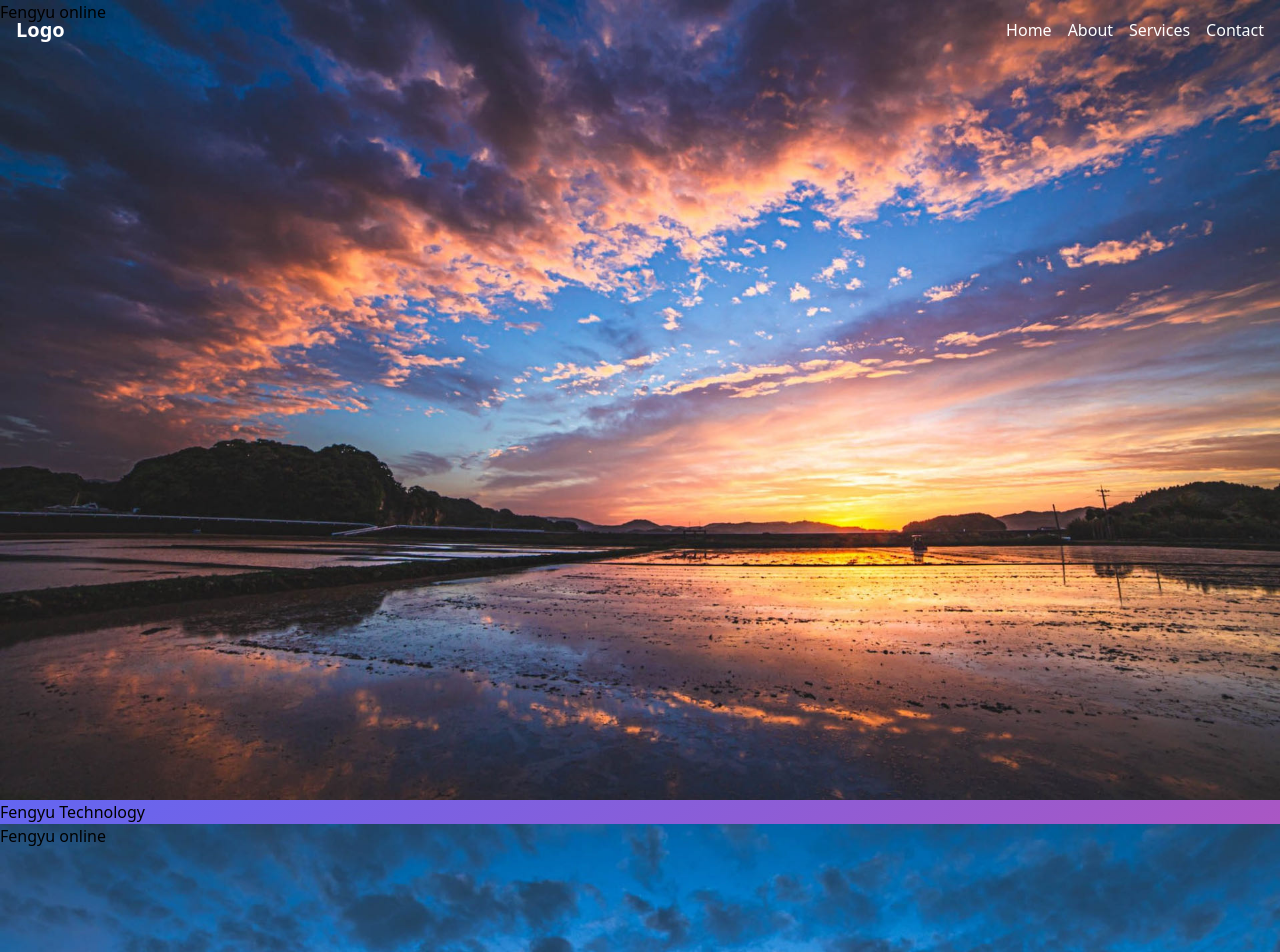
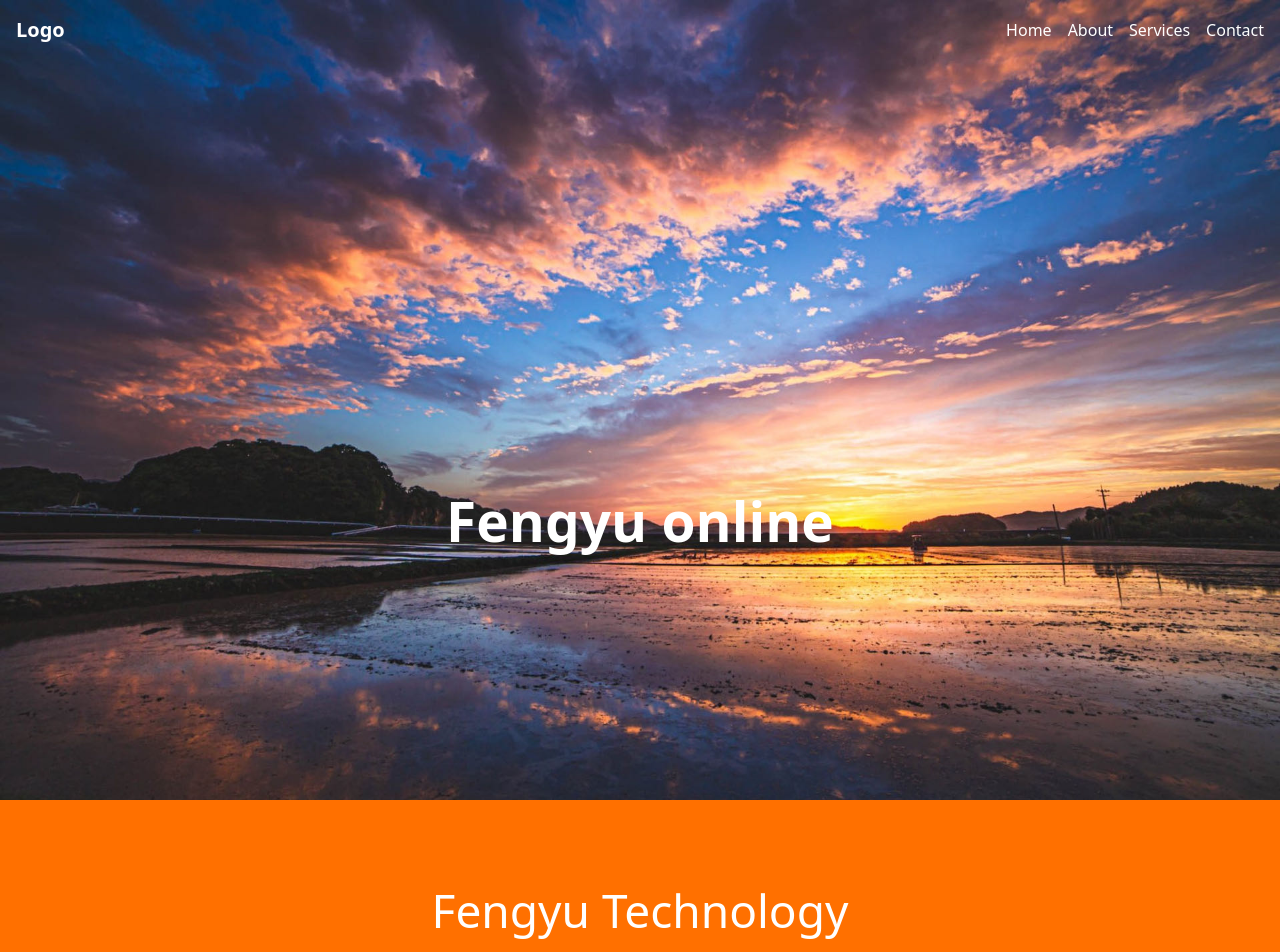
Before and after one commit to fankuneee/tiny-hongshu, a Next.js app: page / in a window 1280 px wide. Shown: the top 952 px of the page. Built offline with nearby package versions, Linux system fonts and the light colour scheme.

Commit message:
feat: css补充

```diff
--- a/src/app/globals.css
+++ b/src/app/globals.css
@@ -25,3 +25,20 @@ body {
     )
     rgb(var(--background-start-rgb));
 }
+
+.wd{
+  position: relative;
+  top: 480px;
+  text-align: center;
+  font-size: 55px;
+  color:#fff;
+  font-weight:bolder ;
+}
+.bd{
+  height:220px;
+  line-height: 220px;
+  background-color: #ff7000;
+  text-align: center;
+  font-size:46px;
+  color:white;
+}
```
